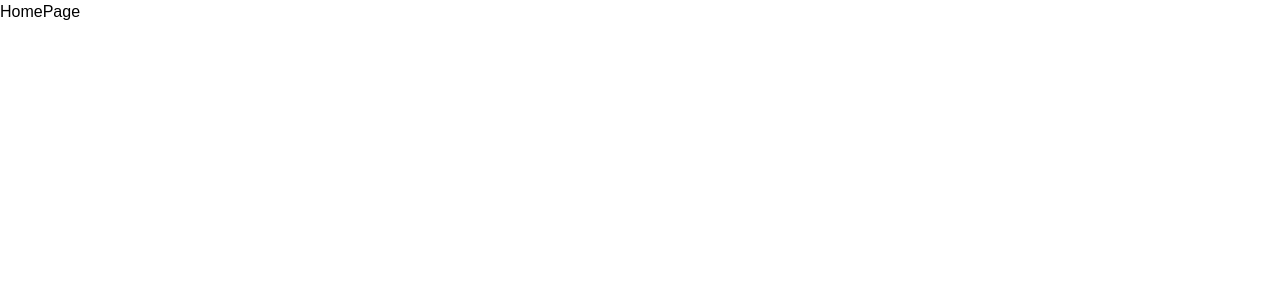
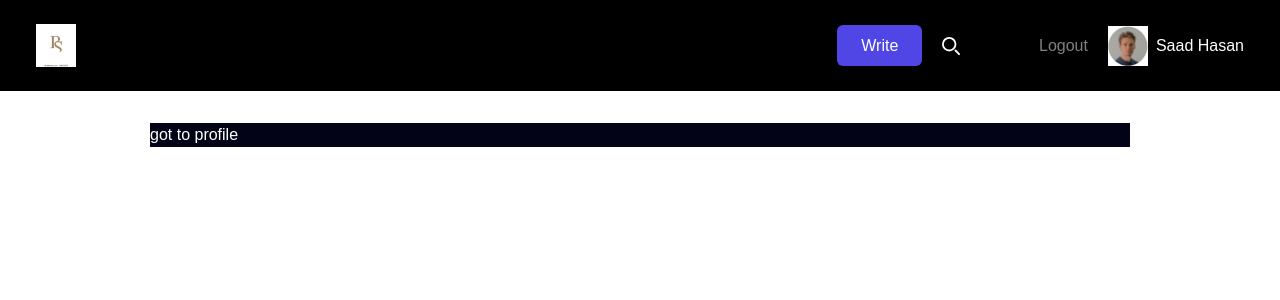
Before and after one commit to proshantosaha/Blogify, a React (Vite) app: page /login in a window 1280 px wide. Both pictures are taken after typing "name@example.com", "Sample123" into the empty fields and a click on the button "Login". Shown: the top 300 px of the page. Built offline with nearby package versions, Linux system fonts and the light colour scheme.

Commit message:
completd navbar and fake login in application

```diff
--- a/src/App.jsx
+++ b/src/App.jsx
@@ -6,16 +6,17 @@ import ProfilePage from "./pages/ProfilePage";
 import LoginPage from "./pages/LoginPage";
 import RegistrationPage from "./pages/RegistrationPage";
 import NotFoundPage from "./pages/NotFoundPage";
+import PrivateRoutes from "./routes/PrivateRoutes";
 
 const App = () => {
   return (
     <>
       {" "}
       <Routes>
-        {/* <Route element={<PrivetRoute />}> */}
-        <Route element={<HomePage />} path="/" exact />
-        <Route element={<ProfilePage />} path="/me" />
-        {/* </Route> */}
+        <Route element={<PrivateRoutes />}>
+          <Route element={<HomePage />} path="/" exact />
+          <Route element={<ProfilePage />} path="/me" />
+        </Route>
 
         <Route element={<LoginPage />} path="/login" />
         <Route element={<RegistrationPage />} path="/register" />
--- a/src/components/auth/LogOut.jsx
+++ b/src/components/auth/LogOut.jsx
@@ -1,22 +1,24 @@
 import React from "react";
-import { useNavigate } from "react-router-dom";
+import { Link, useNavigate } from "react-router-dom";
+import useAuth from "../../hooks/useAuth";
 
 const LogOut = () => {
   const navigate = useNavigate();
+  const { setAuth } = useAuth();
 
   const handleLogout = () => {
+    setAuth({});
     navigate("/login");
   };
 
   return (
     <>
-      <Link
-        tp="./login.html"
+      <button
         className="text-white/50 hover:text-white transition-all duration-200"
         onClick={handleLogout}
       >
         Logout
-      </Link>
+      </button>
     </>
   );
 };
--- a/src/components/auth/LoginForm.jsx
+++ b/src/components/auth/LoginForm.jsx
@@ -2,9 +2,11 @@ import React from "react";
 import { useForm } from "react-hook-form";
 import Filed from "../common/Filed";
 import { useNavigate } from "react-router-dom";
+import useAuth from "../../hooks/useAuth";
 
 const LoginForm = () => {
   const navigate = useNavigate();
+  const { setAuth } = useAuth();
 
   const {
     register,
@@ -12,17 +14,22 @@ const LoginForm = () => {
     formState: { errors },
   } = useForm();
 
-  const submitForm = (formData) => {
-    console.log(formData);
+  const submitForm = (fromData) => {
+    console.log(fromData);
+    const user = { ...fromData };
+    setAuth({ user });
     navigate("/");
   };
+
   return (
     <form onSubmit={handleSubmit(submitForm)} autoComplete="off">
       <div className="mb-6">
         <Filed label="Email" error={errors.email}>
           <input
             {...register("email", { required: "Email Id is Required" })}
-            className=" w-full p-3 bg-[#030317] border border-white/20 rounded-md focus:outline-none focus:border-indigo-500"
+            className={` w-full p-3 bg-[#030317] border  rounded-md focus:outline-none focus:border-indigo-500 ${
+              !!errors.email ? "border-red-500" : "border-white/20"
+            }`}
             type="email"
             id="email"
             name="email"
@@ -43,7 +50,10 @@ const LoginForm = () => {
             type="password"
             id="password"
             name="password"
-            className=" w-full p-3 bg-[#030317] border border-white/20 rounded-md focus:outline-none focus:border-indigo-500"
+            className={` w-full p-3 bg-[#030317] border  rounded-md focus:outline-none focus:border-indigo-500 ${
+              !!errors.password ? "border-red-500" : "border-white/20"
+            }`}
+            // className=" w-full p-3 bg-[#030317] border border-white/20 rounded-md focus:outline-none focus:border-indigo-500"
           />
         </Filed>
       </div>
--- a/src/components/common/Header.jsx
+++ b/src/components/common/Header.jsx
@@ -7,15 +7,16 @@ import LogOut from "../auth/LogOut";
 
 const Header = () => {
   return (
-    <header>
-      <nav className="container">
-        {/* <!-- Logo --> */}
+    <nav className=" bg-black  ">
+      {/* <!-- Logo --> */}
+
+      <div className="container flex flex-col items-center justify-between gap-6 sm:flex-row">
+        {" "}
         <div>
           <Link to="/">
-            <img className="w-32" src={Ps} alt="lws" />
+            <img className="w-10" src={Ps} alt="lws" />
           </Link>
         </div>
-
         {/* <!-- Actions - Login, Write, Home, Search --> */}
         {/* <!-- Notes for Developers --> */}
         {/* <!-- For Logged in User - Write, Profile, Logout Menu --> */}
@@ -24,17 +25,14 @@ const Header = () => {
           <ul className="flex items-center space-x-5">
             <li>
               <Link
-                to="./createBlog.html"
+                to=""
                 className="bg-indigo-600 text-white px-6 py-2 md:py-3 rounded-md hover:bg-indigo-700 transition-all duration-200"
               >
                 Write
               </Link>
             </li>
             <li>
-              <Link
-                to="./search.html"
-                className="flex items-center gap-2 cursor-pointer"
-              >
+              <Link to="" className="flex items-center gap-2 cursor-pointer">
                 <img src={SearchIcons} alt="Search" />
                 <span>Search</span>
               </Link>
@@ -52,15 +50,15 @@ const Header = () => {
               </div>
 
               {/* <!-- Logged-in user's name --> */}
-              <Link tp="./profile.html">
+              <Link tp="">
                 <span className="text-white ml-2">Saad Hasan</span>
               </Link>
               {/* <!-- Profile Image --> */}
             </li>
           </ul>
         </div>
-      </nav>
-    </header>
+      </div>
+    </nav>
   );
 };
 
--- /dev/null
+++ b/src/context/index.js
@@ -0,0 +1,5 @@
+import { createContext } from "react";
+
+const AuthContext = createContext();
+
+export { AuthContext };
--- /dev/null
+++ b/src/hooks/useAuth.js
@@ -0,0 +1,12 @@
+import React, { useContext, useDebugValue } from "react";
+import { AuthContext } from "../context";
+
+const useAuth = () => {
+  const { auth } = useContext(AuthContext);
+  useDebugValue(auth, (auth) =>
+    auth?.user ? "User Logged in" : "User Logged out"
+  );
+  return useContext(AuthContext);
+};
+
+export default useAuth;
--- a/src/main.jsx
+++ b/src/main.jsx
@@ -1,15 +1,17 @@
 import React from "react";
 import ReactDOM from "react-dom/client";
 import { BrowserRouter as Router } from "react-router-dom";
-
 import App from "./App.jsx";
 import "./index.css";
+import { AuthProvider } from "./provider/AuthProvider.jsx";
 
 ReactDOM.createRoot(document.getElementById("root")).render(
   <React.StrictMode>
-    <Router>
-      {" "}
-      <App />
-    </Router>
+    <AuthProvider>
+      <Router>
+        {" "}
+        <App />
+      </Router>
+    </AuthProvider>
   </React.StrictMode>
 );
--- a/src/pages/HomePage.jsx
+++ b/src/pages/HomePage.jsx
@@ -1,7 +1,16 @@
 import React from "react";
+import useAuth from "../hooks/useAuth";
+import { Link } from "react-router-dom";
 
 const HomePage = () => {
-  return <div>HomePage</div>;
+  const { auth } = useAuth();
+  console.log(auth);
+
+  return (
+    <div className="bg-[#030317] text-white">
+      <Link to="/me">got to profile</Link>
+    </div>
+  );
 };
 
 export default HomePage;
--- /dev/null
+++ b/src/provider/AuthProvider.jsx
@@ -0,0 +1,13 @@
+import React, { useState } from "react";
+import { AuthContext } from "../context";
+
+export const AuthProvider = ({ children }) => {
+  const [auth, setAuth] = useState({});
+  return (
+    <AuthContext.Provider value={{ auth, setAuth }}>
+      {children}
+    </AuthContext.Provider>
+  );
+};
+
+//  default AuthProvider;
--- /dev/null
+++ b/src/routes/PrivateRoutes.jsx
@@ -0,0 +1,26 @@
+import React from "react";
+import { Navigate, Outlet } from "react-router-dom";
+import useAuth from "../hooks/useAuth";
+import Header from "../components/common/Header";
+
+const PrivateRoutes = () => {
+  const { auth } = useAuth();
+  return (
+    <>
+      {auth.user ? (
+        <>
+          <Header />
+          <main className="mx-auto max-w-[1020px] py-8">
+            <div className="container">
+              <Outlet />
+            </div>
+          </main>
+        </>
+      ) : (
+        <Navigate to="/login" />
+      )}
+    </>
+  );
+};
+
+export default PrivateRoutes;
```
Also changed, not shown: 2 other files (tests, documents, lock files or other folders).
